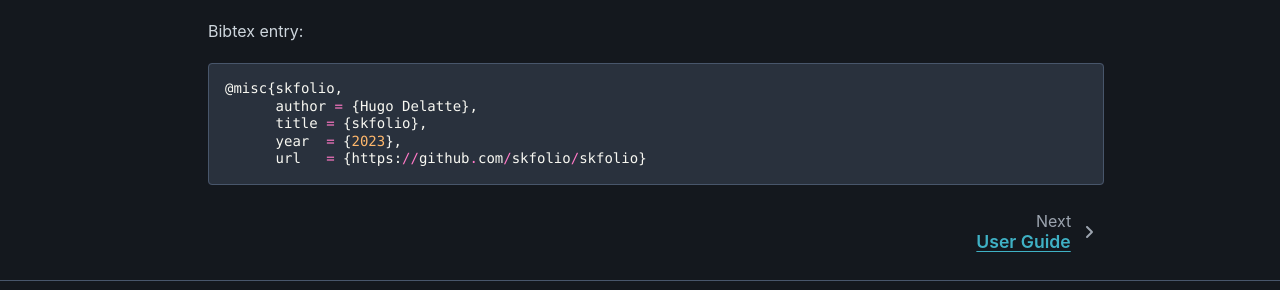
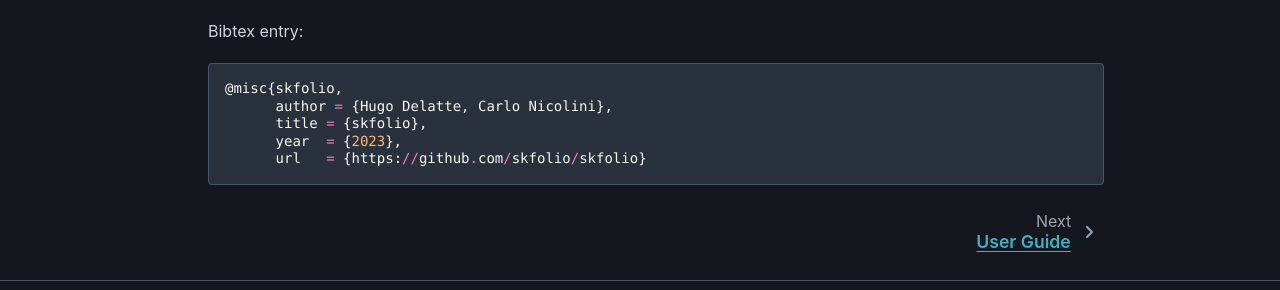
Before and after one commit to skfolio/skfolio, a Sphinx documentation site: the page built from docs/index.rst, in a window 1280 px wide and 900 px high, scrolled down 10814 px. Shown: the part 526-816 px from the top of the window. Built offline with Sphinx 7.4.7 and the PyData theme 0.15.4, drawn with Linux system fonts in a browser that asks for light colours; pages that are not in the unit, such as notebooks, are missing from menus; the version number is read from the project's files by our own code.

Commit message:
chore(docs): add author

```diff
--- a/README.rst
+++ b/README.rst
@@ -557,7 +557,7 @@
 Bibtex entry::
 
     @misc{skfolio,
-          author = {Hugo Delatte},
+          author = {Hugo Delatte, Carlo Nicolini},
           title = {skfolio},
           year  = {2023},
           url   = {https://github.com/skfolio/skfolio}
--- a/docs/index.rst
+++ b/docs/index.rst
@@ -493,7 +493,7 @@
 Bibtex entry::
 
     @misc{skfolio,
-          author = {Hugo Delatte},
+          author = {Hugo Delatte, Carlo Nicolini},
           title = {skfolio},
           year  = {2023},
           url   = {https://github.com/skfolio/skfolio}
```
